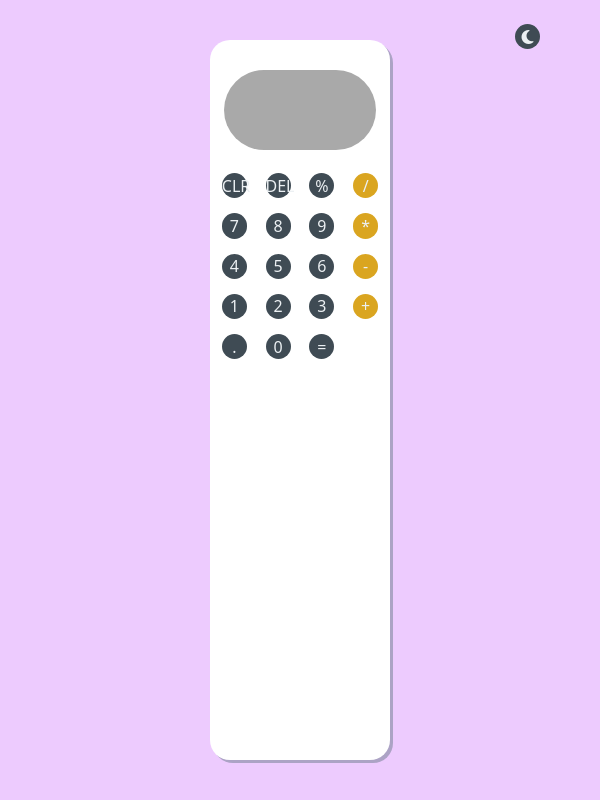
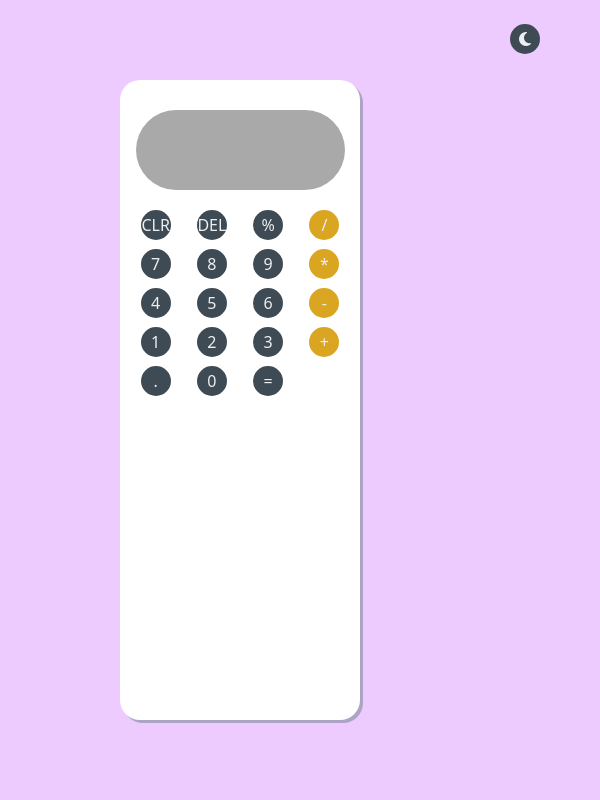
Before and after one commit to MennaTK/Calculator-1, a plain HTML site: page index.html in a window 600 px wide. Drawn offline with nearby package versions, Linux system fonts and the light colour scheme.

Commit message:
Responsive

```diff
--- a/Styles/styles.css
+++ b/Styles/styles.css
@@ -1,5 +1,4 @@
 body{
-    /* background-color: #edcbfe !important; */
     margin: 0;
     box-sizing: border-box;
 }
@@ -70,3 +69,57 @@ button{
 .light{
     background-color: #edcbfe;
 }
+
+/* responsive */
+
+@media only screen and (max-width:600px){
+    #display{
+        width: 95%;
+        height: 80px;
+        border: none;
+        background-color: darkgray;
+        border-radius: 100px;
+        display: inline-block;
+        margin: 20px auto;
+        color: white;
+        font-size: 30px;
+
+    }
+
+    #calc-body{
+        top: 10%;
+        left: 20%;
+        height: 70%;
+        width: 50%;
+
+    }
+    .grid{
+        grid-gap: 10px;
+
+    }
+
+    button{
+        width: 7.5vw;
+
+    }
+}
+
+@media only screen and (min-width: 600px) and (max-width: 992px) {
+
+    #calc-body{
+        top: 10%;
+        left: 20%;
+        height: 80%;
+        width: 40%;
+
+    }
+    .grid{
+        grid-gap: 5px;
+        grid-template-rows: repeat(5, 20%);
+
+    }
+
+    button{
+        width: 5vw;
+    }
+}
```
